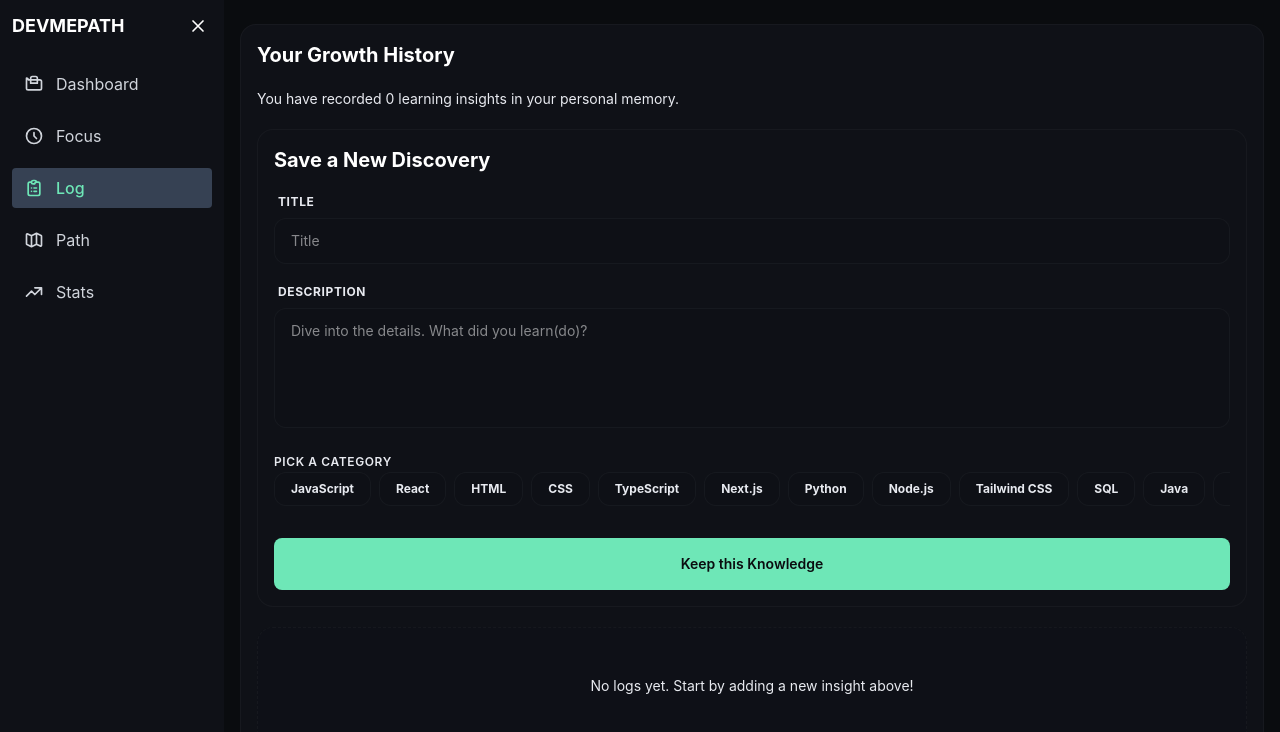
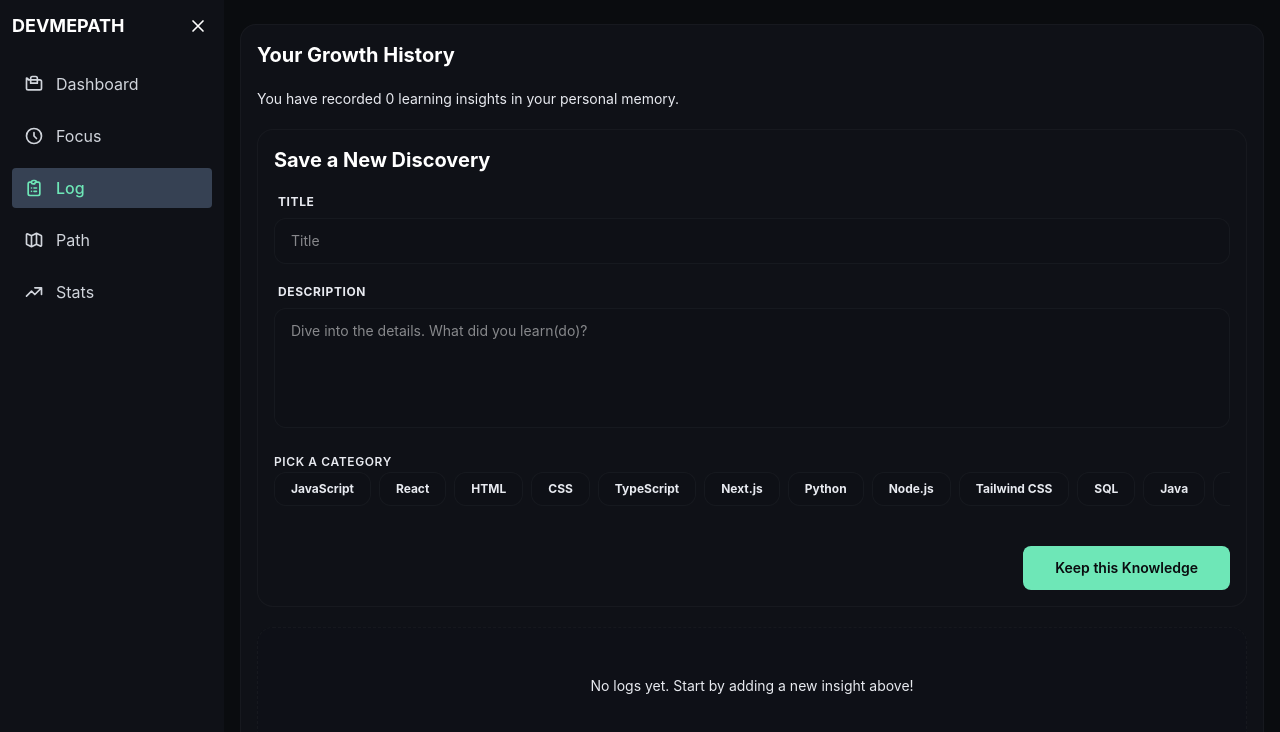
Before and after one commit to BesufikadHosiso/LevelGit, a React (Vite) app: page /log in a window 1280 px wide. Shown: the top 732 px of the page. Built offline with nearby package versions, Linux system fonts and the light colour scheme.

Commit message:
feat(ui): audit and right-align submit buttons in AddInsight and CreatePathForm

```diff
--- a/src/components/features/AddInsight.jsx
+++ b/src/components/features/AddInsight.jsx
@@ -115,9 +115,11 @@ const AddInsight = () => {
                 </div>
             </div>
 
-            <Button variant='primary' type="submit" className="w-full py-4 text-base font-bold">
-                Keep this Knowledge
-            </Button>
+            <div className="flex justify-end pt-2">
+                <Button variant='primary' type="submit" className="px-8 py-3 text-base font-bold">
+                    Keep this Knowledge
+                </Button>
+            </div>
         </form>
     )
 };
--- a/src/components/features/CreatePathForm.jsx
+++ b/src/components/features/CreatePathForm.jsx
@@ -118,7 +118,9 @@ const CreatePathForm = () => {
                     </div>
                 </div>
 
-                <Button variant='primary' type="submit" className="w-full py-4 text-base font-bold">Build Path</Button>
+                <div className="flex justify-end pt-2">
+                    <Button variant='primary' type="submit" className="px-8 py-3 text-base font-bold">Build Path</Button>
+                </div>
             </form>
         </div>
     );
```
